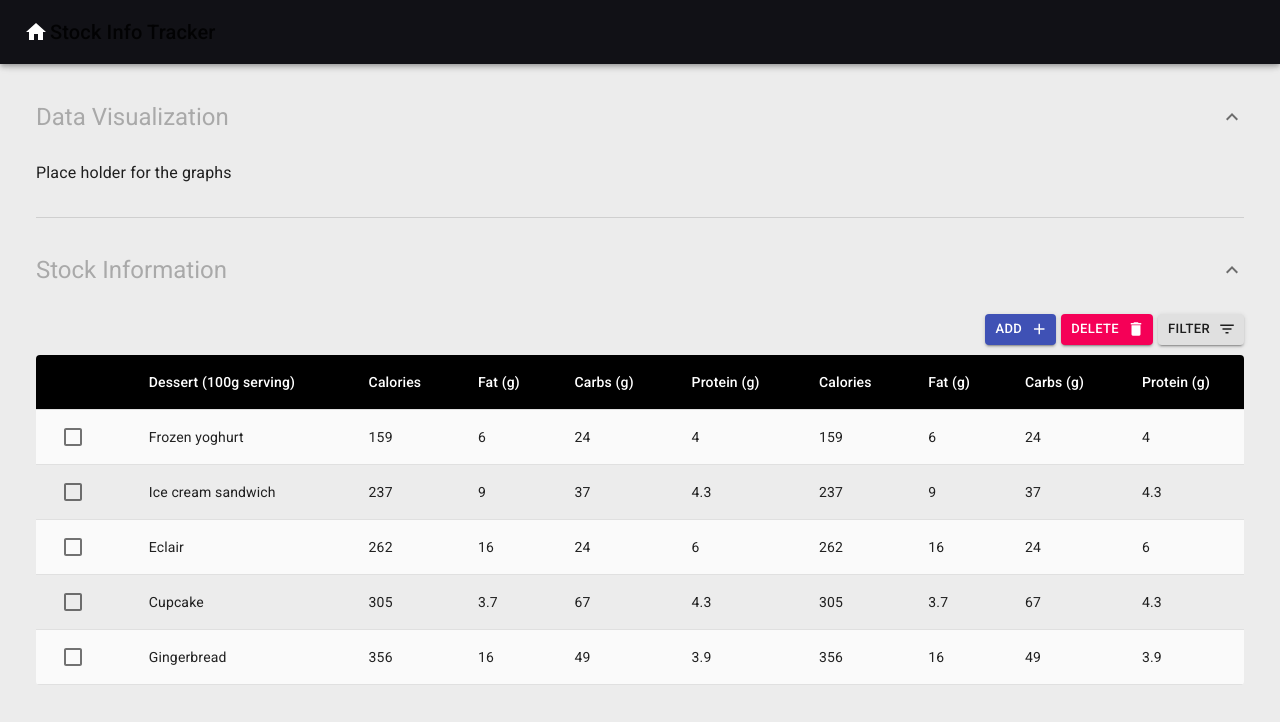
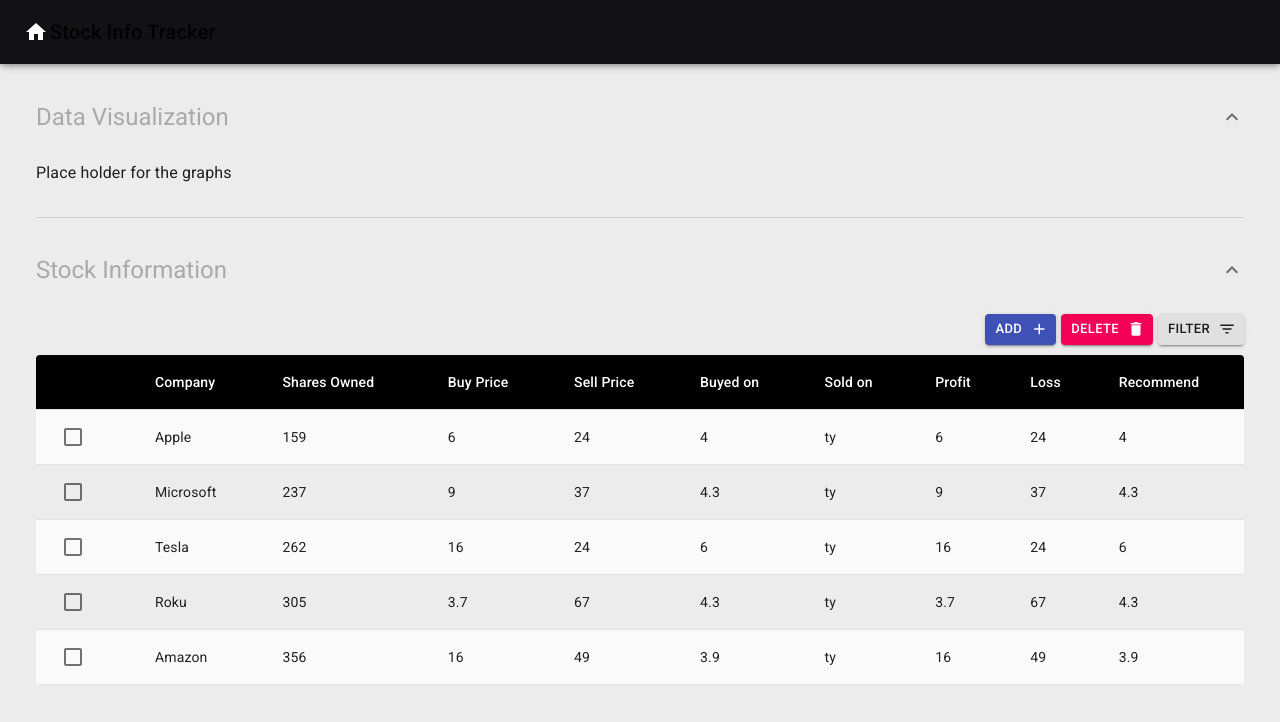
Before and after one commit to dheeraj0259/stock-info-tracker, a React (Create React App) app: page /stock-info-tracker/dashboard in a window 1280 px wide. Shown: the top 722 px of the page. Built offline with nearby package versions, Linux system fonts and the light colour scheme.

Commit message:
- modified static data

```diff
--- a/package.json
+++ b/package.json
@@ -3,9 +3,11 @@
   "version": "0.1.0",
   "private": true,
   "dependencies": {
+    "@date-io/date-fns": "^2.4.0",
     "@material-ui/core": "^4.9.3",
     "@material-ui/icons": "^4.9.1",
     "@material-ui/lab": "^4.0.0-alpha.45",
+    "@material-ui/pickers": "^3.2.10",
     "@testing-library/jest-dom": "^4.2.4",
     "@testing-library/react": "^9.4.0",
     "@testing-library/user-event": "^7.2.1",
--- a/src/components/StockTable.jsx
+++ b/src/components/StockTable.jsx
@@ -10,6 +10,13 @@
   TableRow,
   Paper
 } from "@material-ui/core";
+
+import DateFnsUtils from "@date-io/date-fns";
+import {
+  MuiPickersUtilsProvider,
+  KeyboardTimePicker,
+  KeyboardDatePicker
+} from "@material-ui/pickers";
 
 const StyledTableCell = withStyles(theme => ({
   head: {
@@ -34,11 +41,11 @@
 }
 
 const rows = [
-  createData("Frozen yoghurt", 159, 6.0, 24, 4.0),
-  createData("Ice cream sandwich", 237, 9.0, 37, 4.3),
-  createData("Eclair", 262, 16.0, 24, 6.0),
-  createData("Cupcake", 305, 3.7, 67, 4.3),
-  createData("Gingerbread", 356, 16.0, 49, 3.9)
+  createData("Apple", 159, 6.0, 24, 4.0),
+  createData("Microsoft", 237, 9.0, 37, 4.3),
+  createData("Tesla", 262, 16.0, 24, 6.0),
+  createData("Roku", 305, 3.7, 67, 4.3),
+  createData("Amazon", 356, 16.0, 49, 3.9)
 ];
 
 const useStyles = makeStyles({
@@ -49,6 +56,13 @@
 
 export default function CustomizedTables() {
   const classes = useStyles();
+  const [selectedDate, setSelectedDate] = React.useState(
+    new Date("2014-08-18T21:11:54")
+  );
+
+  const handleDateChange = date => {
+    setSelectedDate(date);
+  };
 
   return (
     <TableContainer
@@ -68,15 +82,15 @@
                 inputProps={{ "aria-label": "select all desserts" }}
               />
             </StyledTableCell>
-            <StyledTableCell>Dessert (100g serving)</StyledTableCell>
-            <StyledTableCell>Calories</StyledTableCell>
-            <StyledTableCell>Fat&nbsp;(g)</StyledTableCell>
-            <StyledTableCell>Carbs&nbsp;(g)</StyledTableCell>
-            <StyledTableCell>Protein&nbsp;(g)</StyledTableCell>
-            <StyledTableCell>Calories</StyledTableCell>
-            <StyledTableCell>Fat&nbsp;(g)</StyledTableCell>
-            <StyledTableCell>Carbs&nbsp;(g)</StyledTableCell>
-            <StyledTableCell>Protein&nbsp;(g)</StyledTableCell>
+            <StyledTableCell>Company</StyledTableCell>
+            <StyledTableCell>Shares Owned</StyledTableCell>
+            <StyledTableCell>Buy Price</StyledTableCell>
+            <StyledTableCell>Sell Price</StyledTableCell>
+            <StyledTableCell>Buyed on</StyledTableCell>
+            <StyledTableCell>Sold on</StyledTableCell>
+            <StyledTableCell>Profit</StyledTableCell>
+            <StyledTableCell>Loss</StyledTableCell>
+            <StyledTableCell>Recommend</StyledTableCell>
           </TableRow>
         </TableHead>
         <TableBody>
@@ -92,7 +106,7 @@
               <StyledTableCell>{row.fat}</StyledTableCell>
               <StyledTableCell>{row.carbs}</StyledTableCell>
               <StyledTableCell>{row.protein}</StyledTableCell>
-              <StyledTableCell>{row.calories}</StyledTableCell>
+              <StyledTableCell>ty</StyledTableCell>
               <StyledTableCell>{row.fat}</StyledTableCell>
               <StyledTableCell>{row.carbs}</StyledTableCell>
               <StyledTableCell>{row.protein}</StyledTableCell>
```
Also changed, not shown: 1 other file (tests, documents, lock files or other folders).
